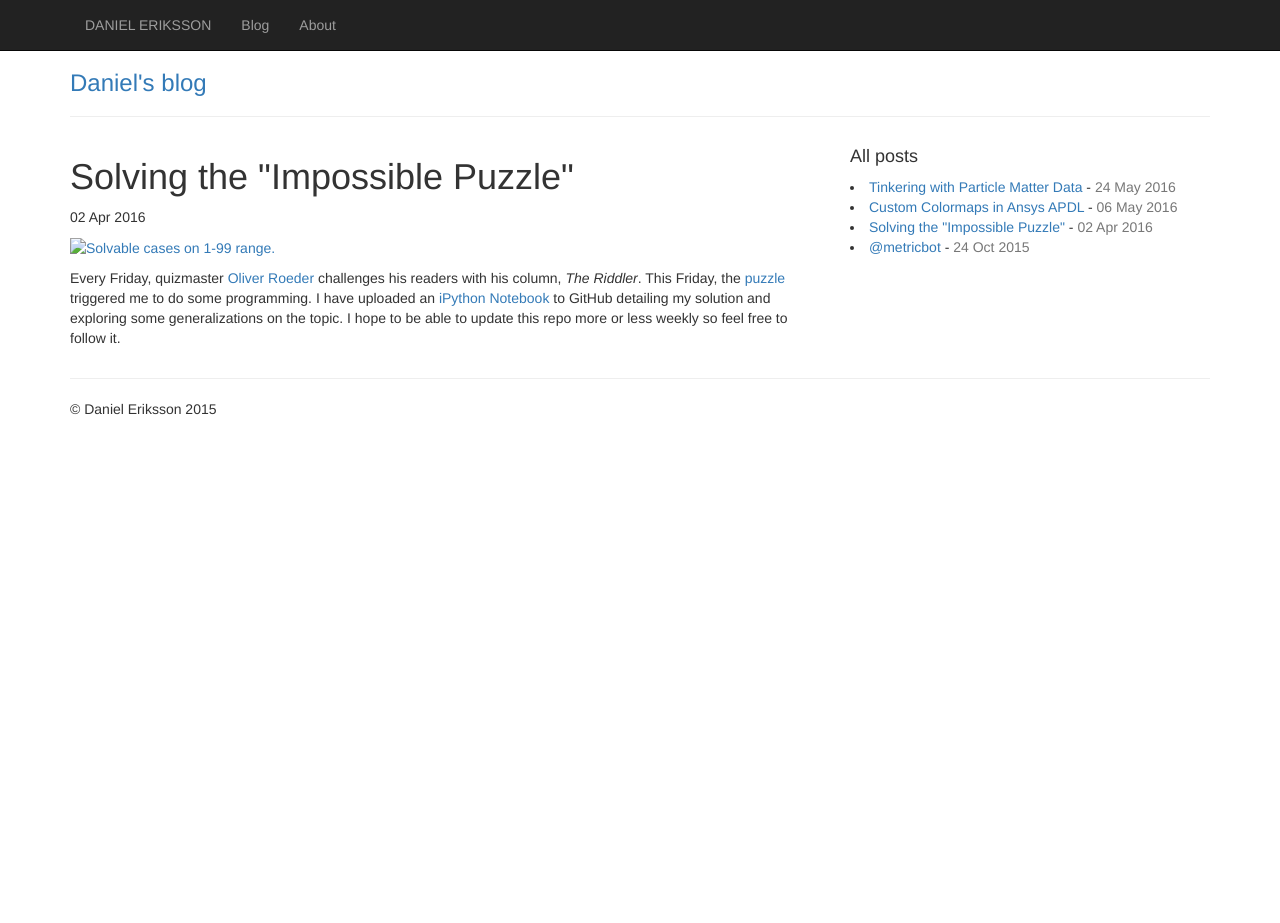
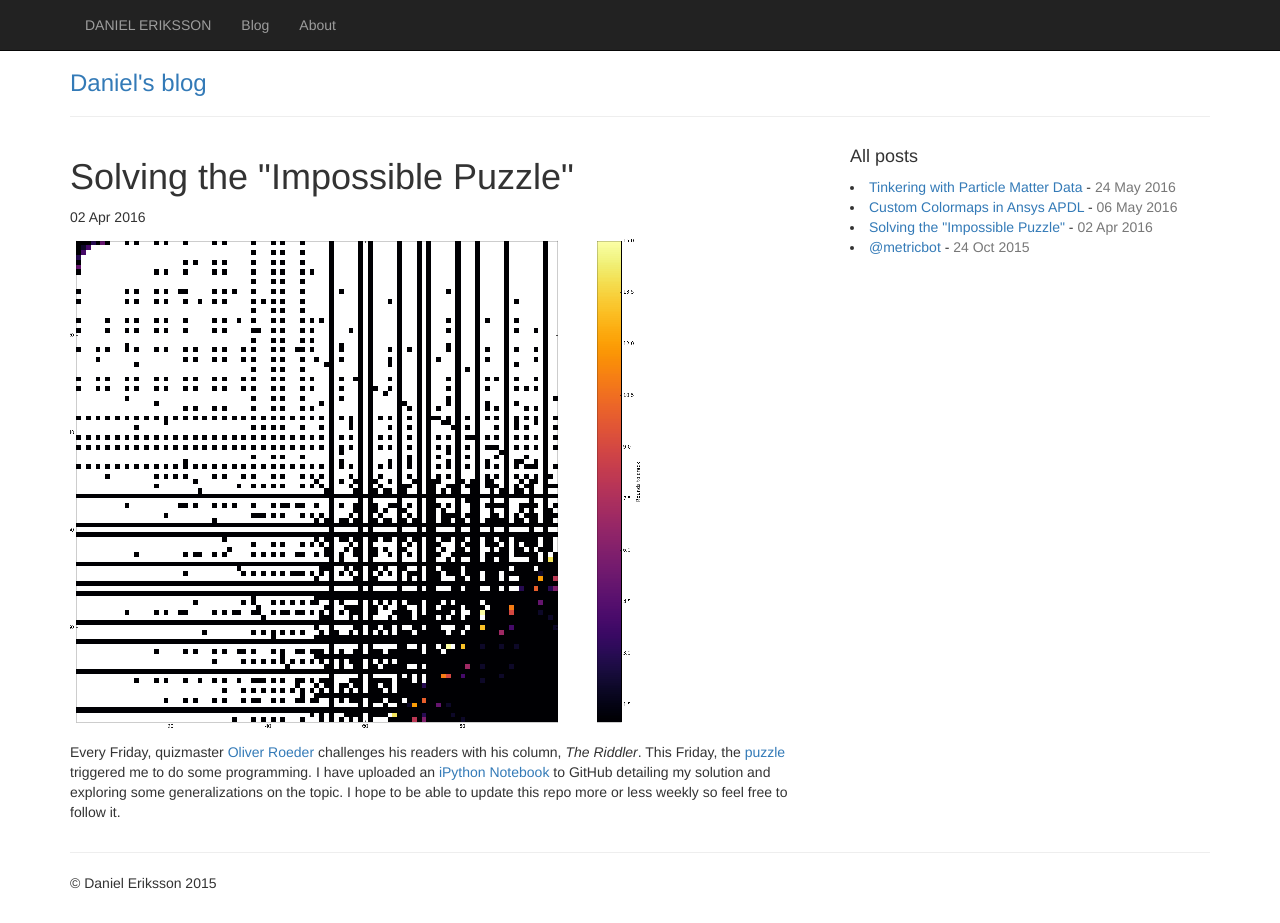
Before and after one commit to belteshassar/belteshassar.github.io, a Jekyll site: the page built from _posts/2016-04-02-the-riddler.md, in a window 1280 px wide and 923 px high. Built offline with Jekyll 4.4.1, drawn with Linux system fonts in a browser that asks for light colours; nearby versions of some CDN libraries.

Commit message:
Fix relative links

```diff
--- a/_posts/2016-04-02-the-riddler.md
+++ b/_posts/2016-04-02-the-riddler.md
@@ -3,8 +3,8 @@ layout: post
 title: "Solving the \"Impossible Puzzle\""
 ---
 
-<a href="../assets/riddler.png" title="Click to view higher resolution">
-![Solvable cases on 1-99 range.](../assets/riddler_thumb.png)</a>
+<a href="/assets/riddler.png" title="Click to view higher resolution">
+![Solvable cases on 1-99 range.](/assets/riddler_thumb.png)</a>
 
 Every Friday, quizmaster [Oliver Roeder](https://twitter.com/ollie)
 challenges his readers with his column, *The Riddler*. This Friday, the
```
